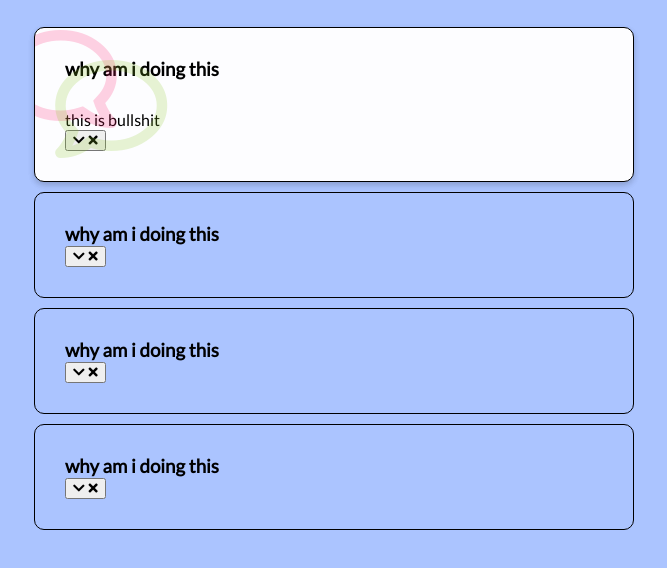
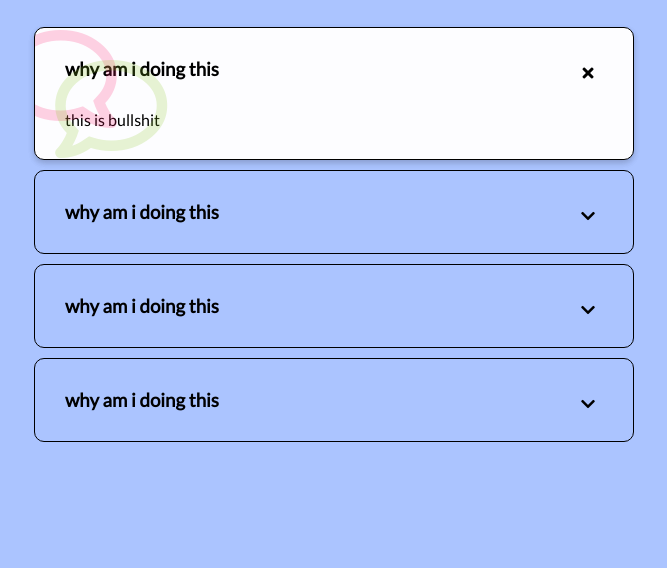
Before and after one commit to Romalvir/FAQ, a plain HTML site: page index.html in a window 1280 px wide. Shown: the part 92-660 px from the top of the page, without its empty margins (306-973 px from the left). Drawn offline with Linux system fonts and the light colour scheme.

Commit message:
javascript

```diff
--- a/index.html
+++ b/index.html
@@ -19,7 +19,7 @@
               <h3 class="faq-title">why am i doing this</h3>
               <p class="faq-text">this is bullshit</p>
 
-              <button>
+              <button class="faq-toggle">
                 <i class="fas fa-chevron-down"></i>
                 <i class="fas fa-times"></i>
               </button>
@@ -29,7 +29,7 @@
               <h3 class="faq-title">why am i doing this</h3>
               <p class="faq-text">this is bullshit</p>
 
-              <button>
+              <button class="faq-toggle">
                 <i class="fas fa-chevron-down"></i>
                 <i class="fas fa-times"></i>
               </button>
@@ -39,7 +39,7 @@
               <h3 class="faq-title">why am i doing this</h3>
               <p class="faq-text">this is bullshit</p>
 
-              <button>
+              <button class="faq-toggle">
                 <i class="fas fa-chevron-down"></i>
                 <i class="fas fa-times"></i>
               </button>
@@ -50,7 +50,7 @@
               <h3 class="faq-title">why am i doing this</h3>
               <p class="faq-text">this is bullshit</p>
 
-              <button>
+              <button class="faq-toggle">
                 <i class="fas fa-chevron-down"></i>
                 <i class="fas fa-times"></i>
               </button>
--- a/script.js
+++ b/script.js
@@ -0,0 +1,15 @@
+//select the faq-toggle using selecor all because of node list
+const toggles = document.querySelectorAll(".faq-toggle")
+
+//now we need to make a function with a event listener
+
+toggles.forEach(toggle => {
+	toggle.addEventListener("click", () => {
+		//take the button toggle
+		//access parent node
+		//access the class list
+		//call the toggle method
+		//toggle the active class
+		toggle.parentNode.classList.toggle("active")
+	})
+})
--- a/style.css
+++ b/style.css
@@ -70,3 +70,31 @@ h1{
 .faq.active .faq-text{
 	display: block;
 }
+
+.faq-toggle{
+	background-color: transparent;
+	border: 0;
+	cursor: pointer;
+	display: flex;
+	align-items: center;
+	justify-content: center;
+	font-size: 16px;
+	padding: 0;
+	position: absolute;
+	top:30px;
+	right: 30px;
+	height: 30px;
+	width: 30px;
+}
+
+.faq-toggle .fa-times{
+	display: none;
+}
+
+.faq.active .faq-toggle .fa-times{
+	display: block;
+}
+
+.faq.active .faq-toggle .fa-chevron-down{
+	display: none;
+}
```
